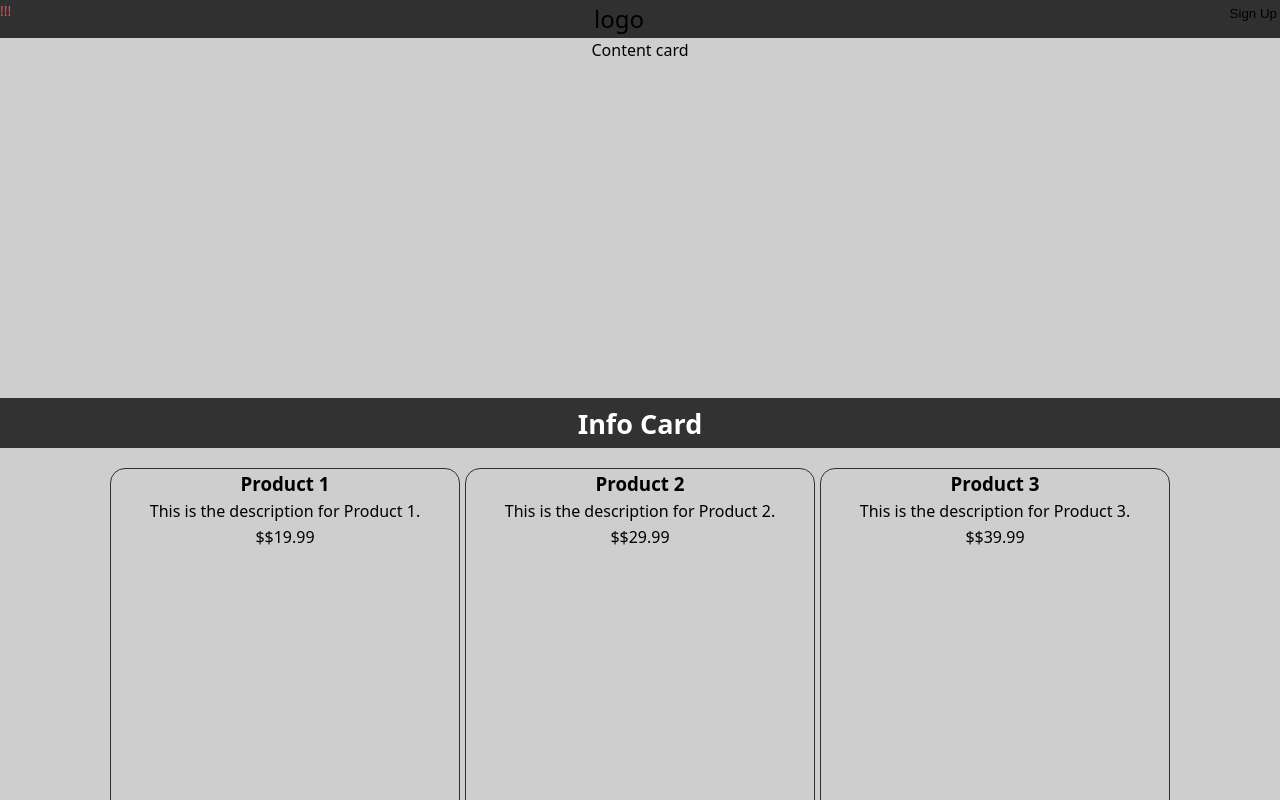
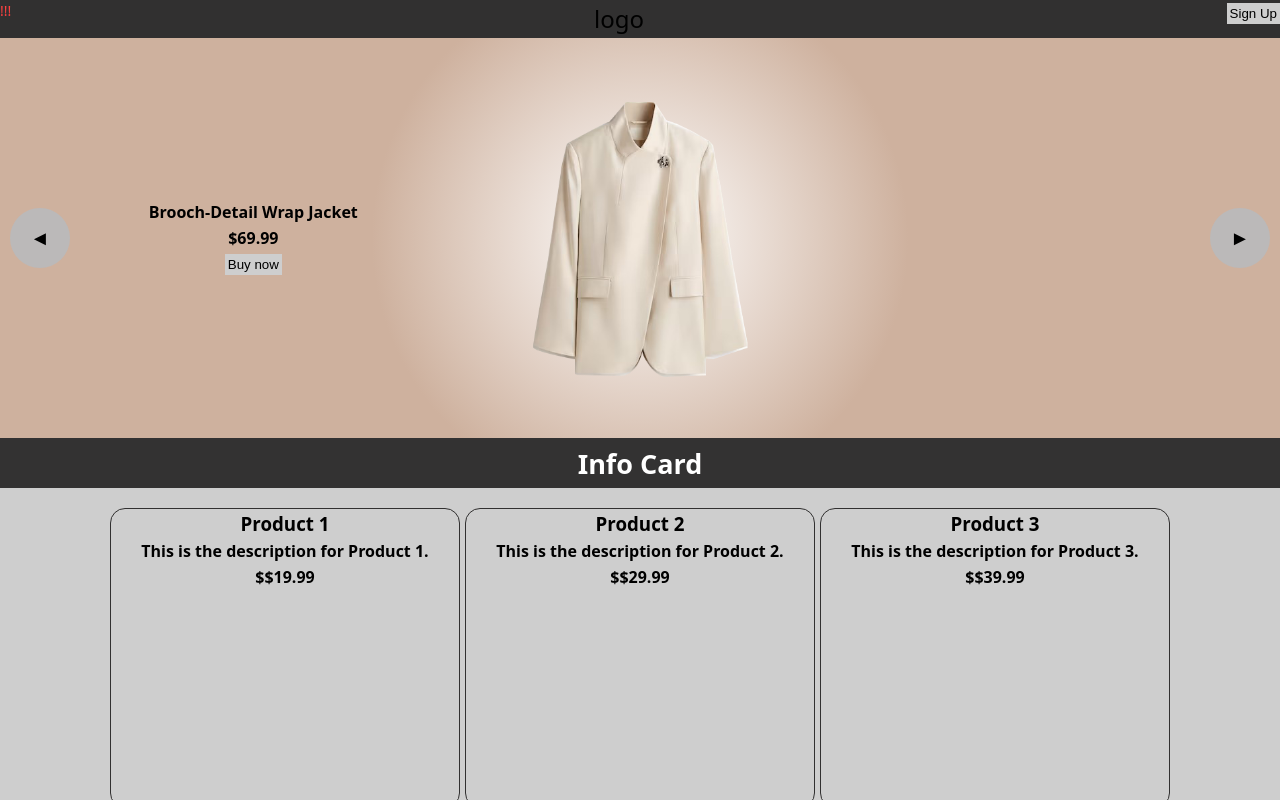
Before and after one commit to JeremieMadera/Tienda-Online, a React (Vite) app: page / in a window 1280 px wide. Shown: the top 800 px of the page. Built offline with nearby package versions, Linux system fonts and the light colour scheme.

Commit message:
more layout

```diff
--- a/src/components/Productcard/productcard.css
+++ b/src/components/Productcard/productcard.css
@@ -3,7 +3,7 @@
 
 
    min-width: 120px;
-   min-height: 350px;
+   min-height: 300px;
    border: 1px solid var(--secondary-color);
    border-radius: 15px;
 
--- a/src/pages/Homepage/Homepage.css
+++ b/src/pages/Homepage/Homepage.css
@@ -16,11 +16,81 @@
 
 }
 .homepage-content {
+   display: flex;
    grid-column: 1 /  -1;
    grid-row: 1 /  1;
    background-color: var(--background-color);
+   overflow-x: auto;
+   scroll-behavior: smooth;
+    scroll-snap-type: x mandatory;
+    scrollbar-width: none;
+    position: relative;
+    width: 100%;
+
+
 
 }
+.nav-btn {
+
+  position: absolute;
+  top: 50%;
+  transform: translateY(-50%);
+  z-index: 10;
+  background-color: rgb(187, 185, 185);
+  border: none;
+  height: 60px;
+  width: 60px;
+  border-radius: 50%;
+  cursor: pointer;
+  font-size: 20px;
+  display: flex;
+  align-items: center;
+  justify-content: center;
+
+}
+.nav-btn.left {
+   left: 10px;
+}
+.nav-btn.right {
+   right: 10px;
+}
+
+.homepage-content::-webkit-scrollbar {
+   display: none;
+}
+
+
+
+
+
+
+
+.card
+{
+   display: grid;
+   grid-template-columns: 1fr auto 1fr;
+
+   align-items: center;
+
+   scroll-snap-align: start;
+   flex: 0 0 100%;
+   background: radial-gradient(circle,rgba(255, 255, 255, 1) 0%, rgba(206, 177, 158, 1) 70%);
+}
+article
+{
+
+   font-weight: bold;
+}
+img {
+  height: 50vh;
+}
+button {
+
+   background-color: var(--background-color);
+
+}
+
+
 .info-card {
    grid-column: 1 / -1;
    background-color: var(--primary-color);
@@ -29,14 +99,14 @@
    align-items: center;
    color: white;
    font-size: 18px;
-   min-width: 100px;
+
    height: 50px;
 
 }
 @media (min-width: 768px) {
    .homepage {
       grid-template-columns: 1fr  ;
-      grid-template-rows: 45vh auto ;
+      grid-template-rows: 50vh auto ;
       height: auto;
       margin-bottom: 50px;
 
@@ -48,4 +118,7 @@
     .info-card {
         grid-column: 1 / span 1;
     }
+    .card {
+        background: radial-gradient(circle,rgba(255, 255, 255, 1) 0%, rgba(206, 177, 158, 1) 40%);
+    }
 }
--- a/src/pages/Homepage/Homepage.jsx
+++ b/src/pages/Homepage/Homepage.jsx
@@ -1,11 +1,71 @@
 import './Homepage.css';
 import { ProductCard } from '../../components/Productcard/productcard';
+import assets from '../../assets/camisa.png';
+
+
+
+
 
 function Homepage() {
+
+
   return (
     <section className="homepage">
-        <div className="homepage-content">Content card
+
+
+
+        <div className="homepage-content" >
+        <button className="nav-btn right" onClick={() => moveScroll('right')}>►</button>
+        <button className="nav-btn left" onClick={() => moveScroll('left')}>◄</button>
+
+          <div className="card">
+            <article>
+              <p>Brooch-Detail Wrap Jacket</p>
+              <p>$69.99</p>
+              <button>Buy now</button>
+            </article>
+
+            <img src={assets} alt="Product 1"></img>
+
+            </div>
+          <div className="card">
+            <article>
+              <p>Brooch-Detail Wrap Jacket</p>
+              <p>$69.99</p>
+              <button>Buy now</button>
+            </article>
+            <img src={assets} alt="Product 2"></img></div>
+          <div className="card">
+            <article>
+              <p>Brooch-Detail Wrap Jacket</p>
+              <p>$69.99</p>
+              <button>Buy now</button>
+            </article>
+            <img src={assets} alt="Product 3"></img></div>
+          <div className="card">
+            <article>
+              <p>Brooch-Detail Wrap Jacket</p>
+              <p>$69.99</p>
+              <button>Buy now</button>
+            </article>
+            <img src={assets} alt="Product 4"></img></div>
+          <div className="card">
+            <article>
+              <p>Brooch-Detail Wrap Jacket</p>
+              <p>$69.99</p>
+              <button>Buy now</button>
+            </article>
+            <img src={assets} alt="Product 5"></img></div>
+          <div className="card">
+            <article>
+              <p>Brooch-Detail Wrap Jacket</p>
+              <p>$89.99</p>
+              <button>Buy now</button>
+            </article>
+            <img src={assets} alt="Product 6"></img></div>
         </div>
+
+
         <div className="info-card"><h2>Info Card</h2></div>
         <div className ="products-container">
           <ProductCard productName="Product 1" productDescription="This is the description for Product 1." price="$19.99"/>
```
Also changed, not shown: src/assets/camisa.png (added).
